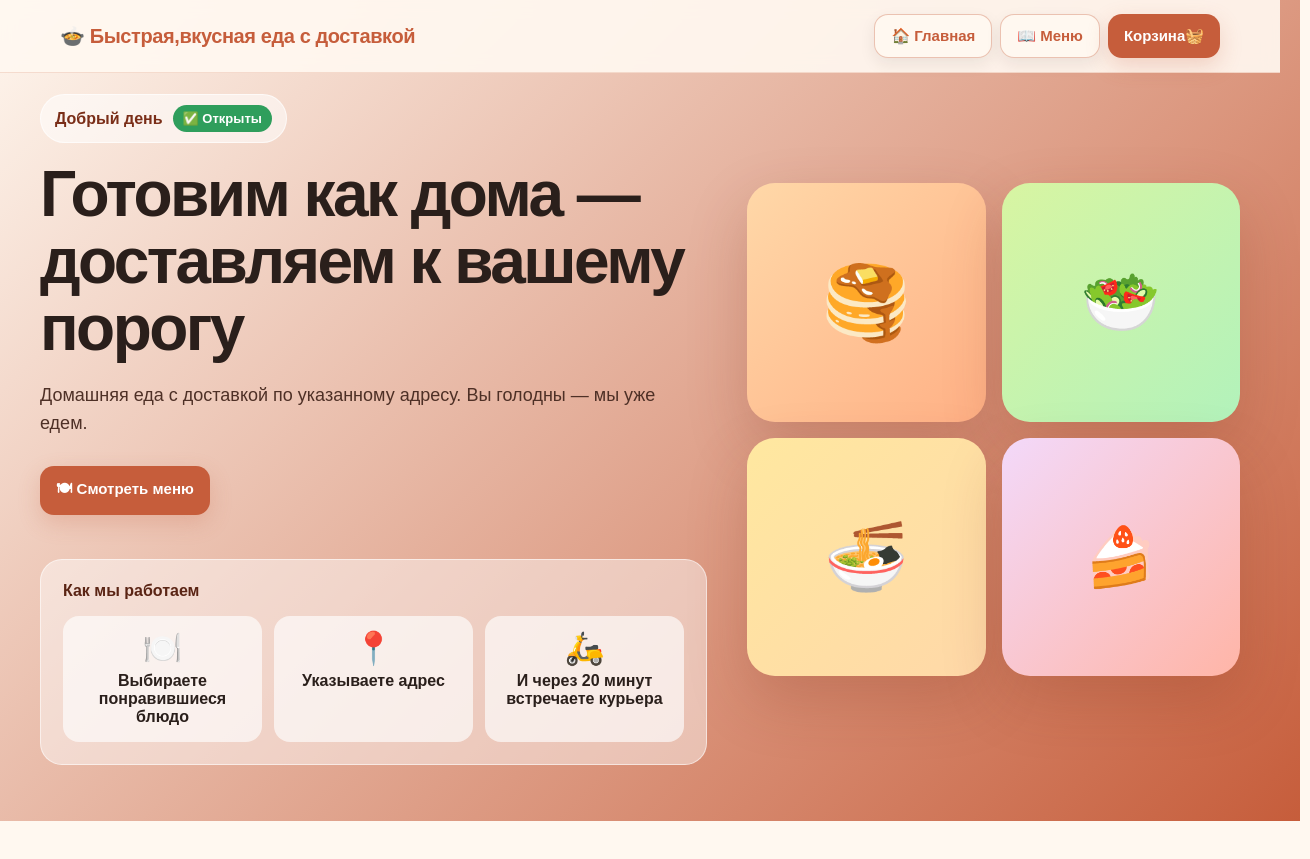
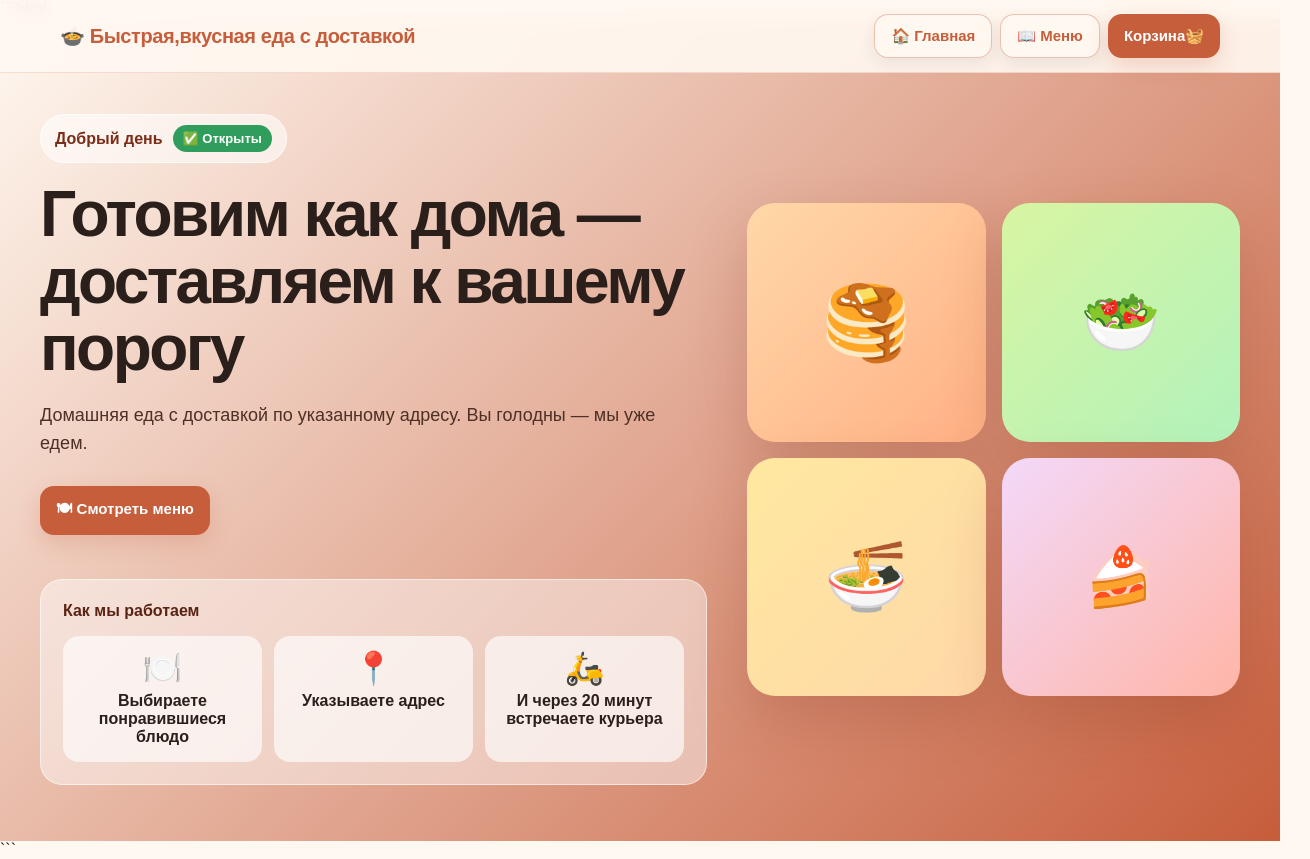
Before and after one commit to Chastie-Est/Est, a plain HTML site: page index.html in a window 1280 px wide. Shown: the whole page, 1310 px wide, since content can reach past the window. Drawn offline with Linux system fonts and the light colour scheme.

Commit message:
Update index.html

```diff
--- a/index.html
+++ b/index.html
@@ -7,7 +7,7 @@
 <title>Доставка еды — Готовим как дома</title>
 <style>
   * { box-sizing: border-box; }
-  html, body { margin: -10; padding: -10; }
+  html, body { margin: 0; padding: 0; }
   body {
     font-family: Arial, sans-serif;
     color: #2A1F1B;
```
